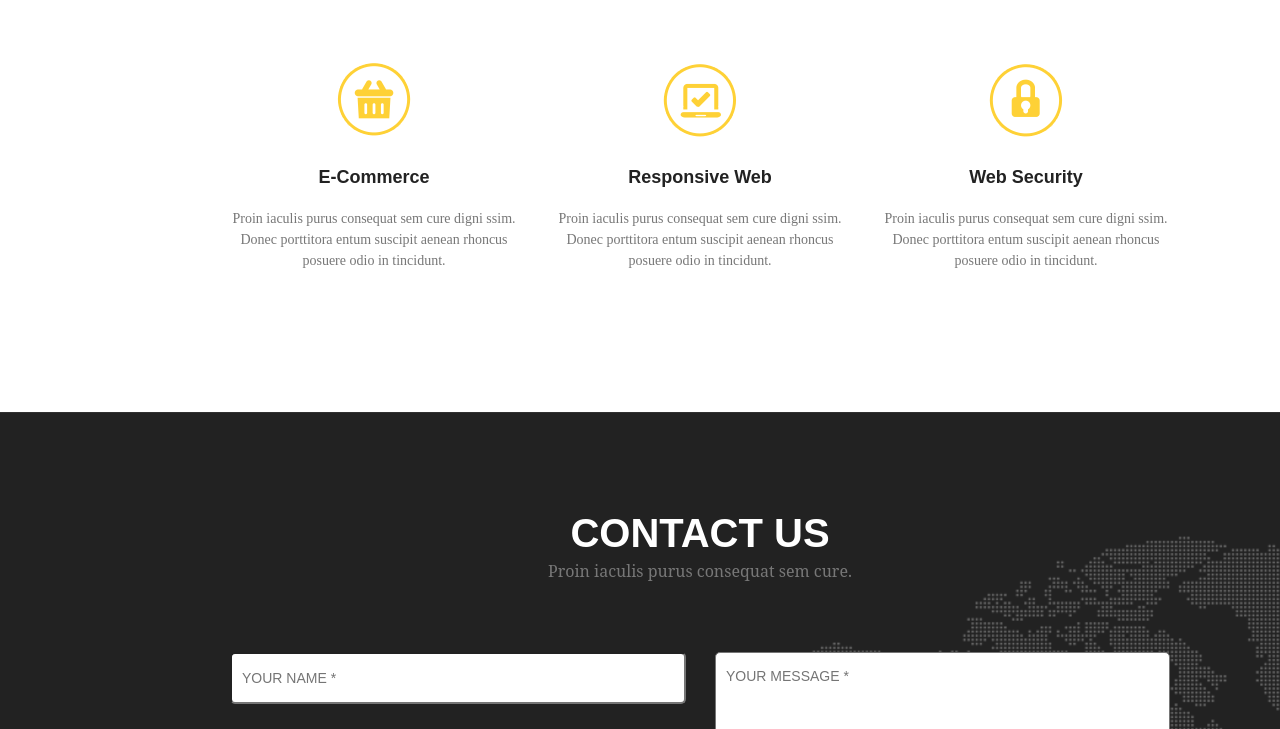
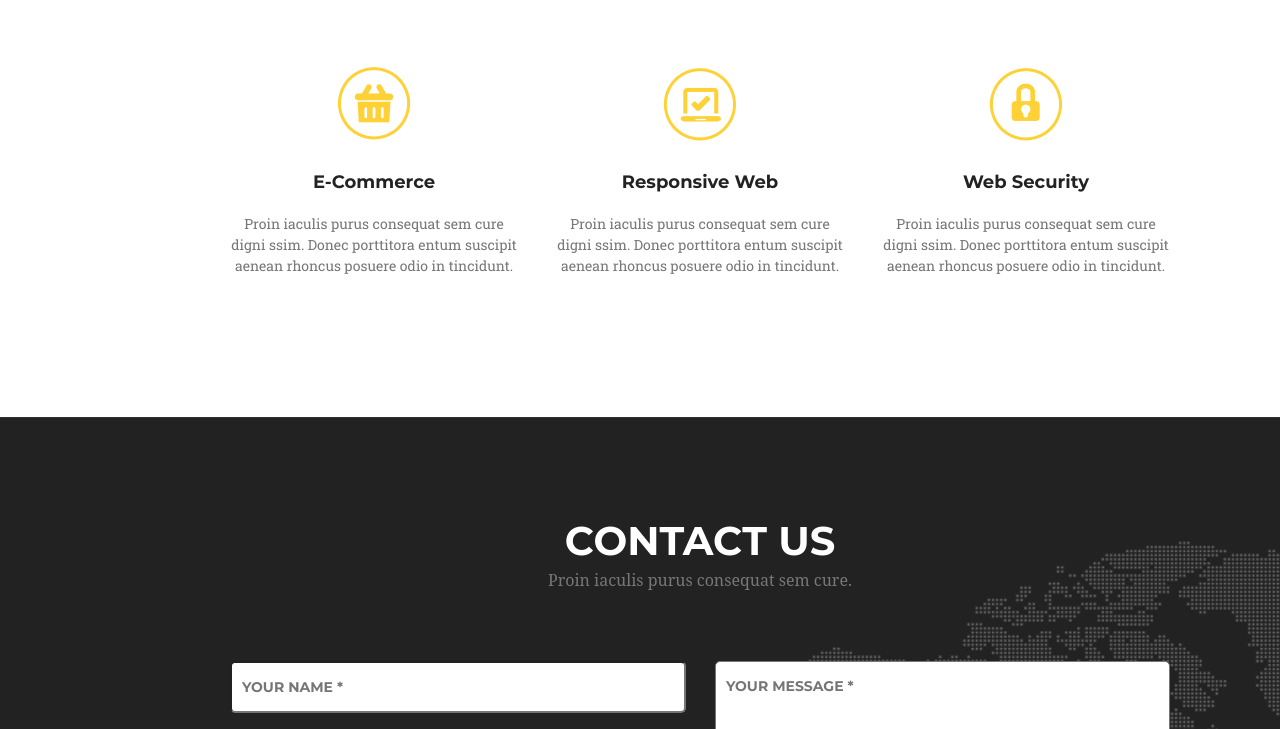
Before and after one commit to AndriiPotap/module-07, a plain HTML site: page index.html in a window 1280 px wide. Shown: the part 297-1026 px from the top of the page. Drawn offline with Linux system fonts and the light colour scheme; the site is published under a folder, as on GitHub Pages, so addresses that start at the root find nothing; a web font is replaced by a local one.

Commit message:
fonts 5 commit

```diff
--- a/css/fonts.css
+++ b/css/fonts.css
@@ -6,16 +6,16 @@
 
   @font-face {
     font-family: 'Roboto Slab';
-    src: url('/fonts/RobotoSlab/RobotoSlab-Regular.woff2') format('woff2'),
-        url('/fonts/RobotoSlab/RobotoSlab-Regular.woff') format('woff');
+    src: url('../fonts/RobotoSlab/RobotoSlab-Regular.woff2') format('woff2'),
+        url('../fonts/RobotoSlab/RobotoSlab-Regular.woff') format('woff');
     font-weight: normal;
     font-style: normal;
 }
 
 @font-face {
     font-family: 'Leckerli One';
-    src: url('/fonts/LeckerliOne/LeckerliOne-Regular.woff2') format('woff2'),
-        url('/fonts/LeckerliOne/LeckerliOne-Regular.woff') format('woff');
+    src: url('../fonts/LeckerliOne/LeckerliOne-Regular.woff2') format('woff2'),
+        url('../fonts/LeckerliOne/LeckerliOne-Regular.woff') format('woff');
     font-weight: normal;
     font-style: normal;
 }
@@ -30,16 +30,16 @@
 
 @font-face {
     font-family: 'Montserrat-Bold';
-    src: url('/fonts/Montserrat/Montserrat-Bold.woff2') format('woff2'),
-        url('/fonts/Montserrat/Montserrat-Bold.woff') format('woff');
+    src: url('../fonts/Montserrat/Montserrat-Bold.woff2') format('woff2'),
+        url('../fonts/Montserrat/Montserrat-Bold.woff') format('woff');
     font-weight: bold;
     font-style: normal;
 }
 
 @font-face {
     font-family: 'Montserrat';
-    src: url('/fonts/Montserrat/Montserrat-Regular.woff2') format('woff2'),
-        url('/fonts/Montserrat/Montserrat-Regular.woff') format('woff');
+    src: url('../fonts/Montserrat/Montserrat-Regular.woff2') format('woff2'),
+        url('../fonts/Montserrat/Montserrat-Regular.woff') format('woff');
     font-weight: normal;
     font-style: normal;
 }
```
